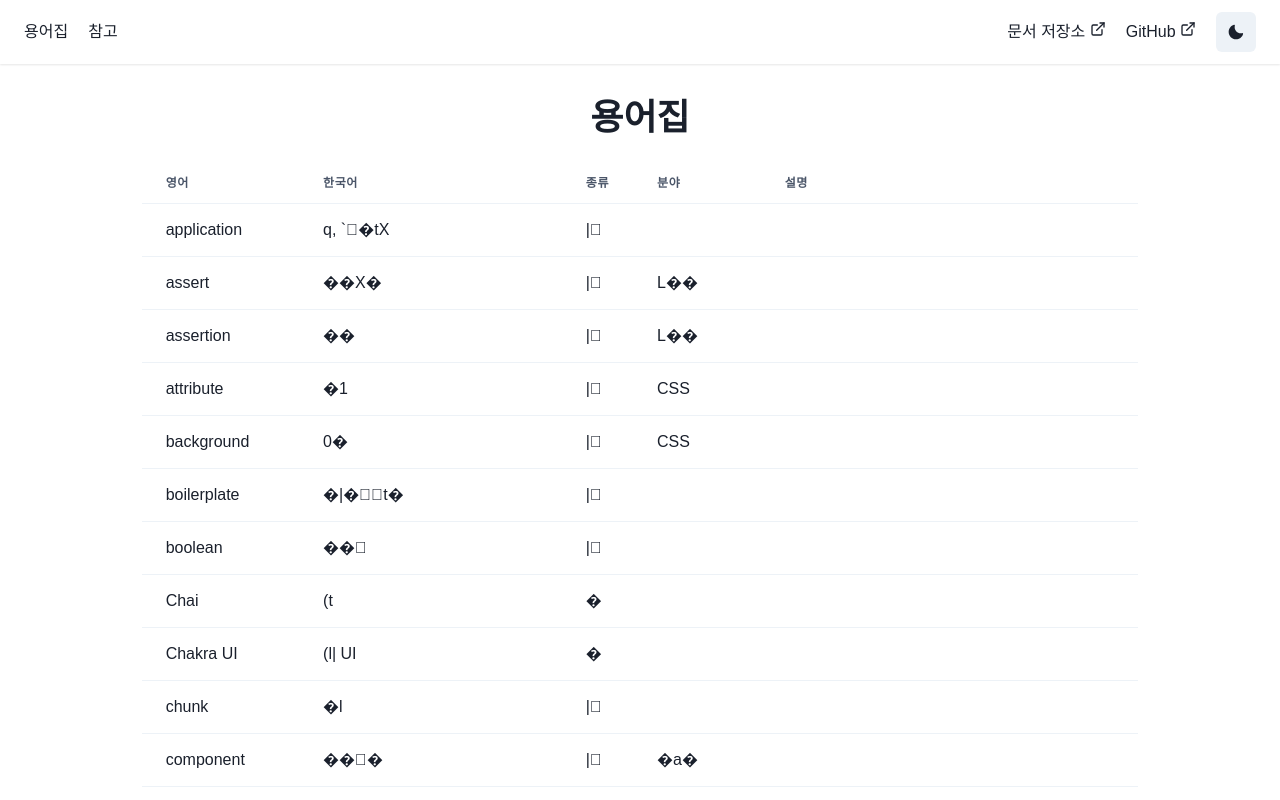
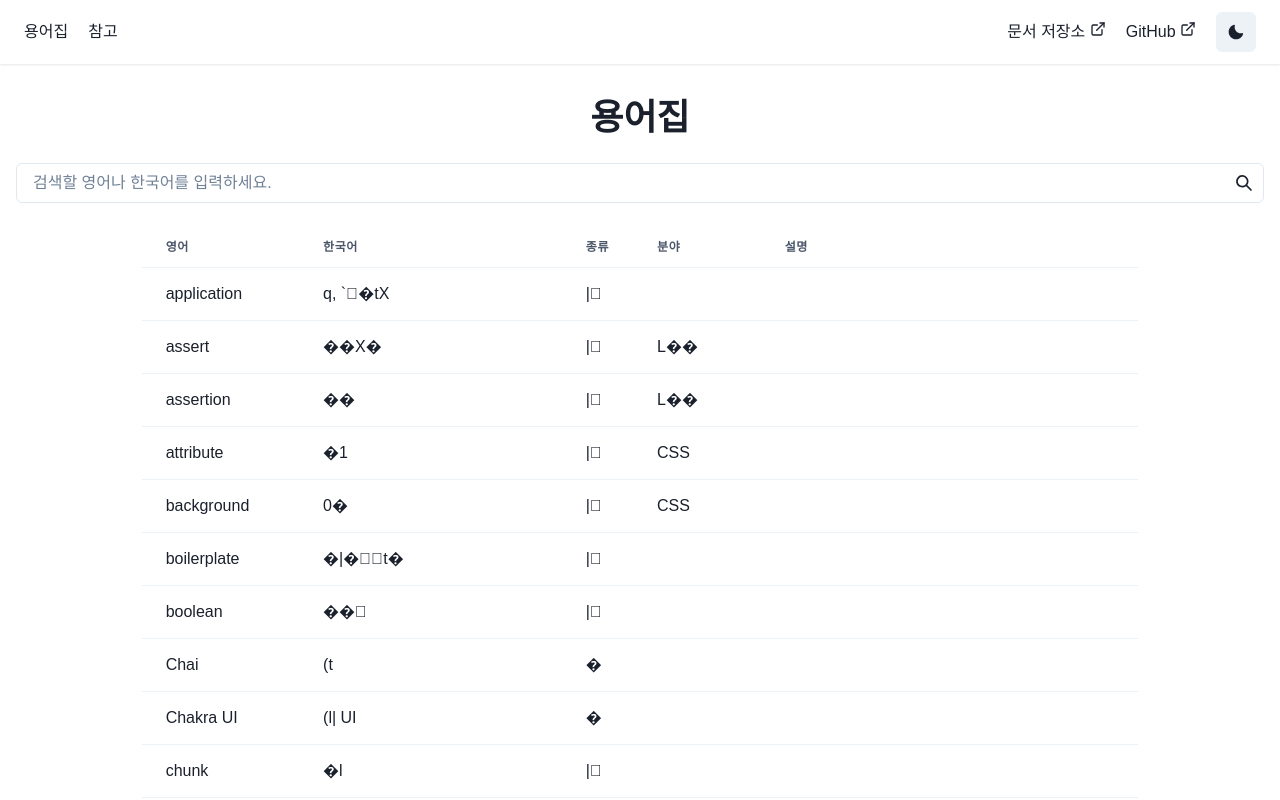
Before and after one commit to autroshot/docs-glossary, a Next.js app: page / in a window 1280 px wide. Shown: the top 800 px of the page. Built offline with nearby package versions, Linux system fonts and the light colour scheme.

Commit message:
구현: 용어집 검색 기능

```diff
--- a/pages/index.tsx
+++ b/pages/index.tsx
@@ -1,14 +1,36 @@
-import { Container, Heading } from '@chakra-ui/react';
+import {
+  Container,
+  Heading,
+  Input,
+  InputGroup,
+  InputRightElement,
+} from '@chakra-ui/react';
 import { InferGetStaticPropsType } from 'next';
 import Head from 'next/head';
 import GlossaryTable, { Term } from '../components/glossaryTable';
 import { readFile } from 'fs/promises';
 import Papa from 'papaparse';
 import path from 'path';
+import { SearchIcon } from '@chakra-ui/icons';
+import { useState } from 'react';
 
 export default function Home({
   terms,
 }: InferGetStaticPropsType<typeof getStaticProps>) {
+  const [searchWord, setSearchWord] = useState('');
+
+  let filteredTerms: Term[] = [];
+  if (searchWord.length === 0) {
+    filteredTerms = [...terms];
+  } else {
+    filteredTerms = terms.filter((term) => {
+      return (
+        term.english.toLowerCase().includes(searchWord.toLowerCase()) ||
+        term.korean.includes(searchWord)
+      );
+    });
+  }
+
   return (
     <>
       <Head>
@@ -16,7 +38,17 @@ export default function Home({
       </Head>
       <Container centerContent maxW="container.xl" my={5}>
         <Heading my={3}>용어집</Heading>
-        <GlossaryTable terms={terms} />
+        <InputGroup my={3}>
+          <Input
+            placeholder="검색할 영어나 한국어를 입력하세요."
+            value={searchWord}
+            onChange={(event) => setSearchWord(event.currentTarget.value)}
+          />
+          <InputRightElement>
+            <SearchIcon />
+          </InputRightElement>
+        </InputGroup>
+        <GlossaryTable terms={filteredTerms} />
       </Container>
     </>
   );
```
